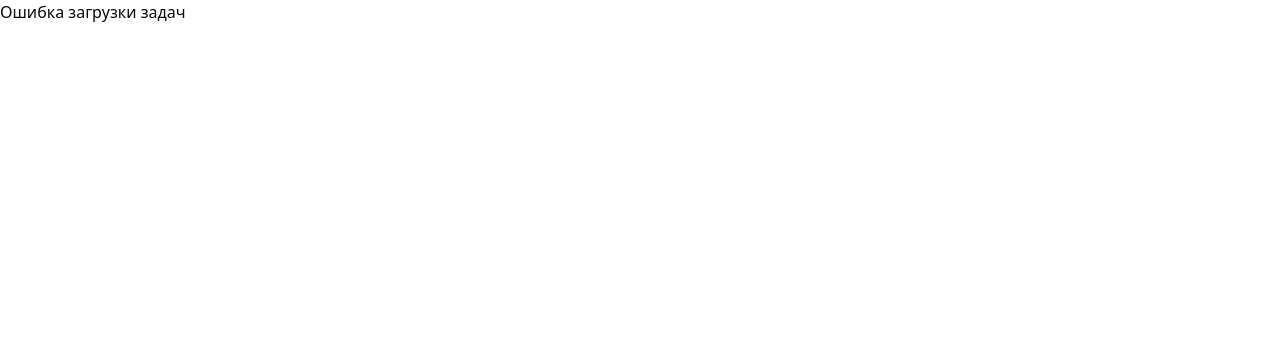
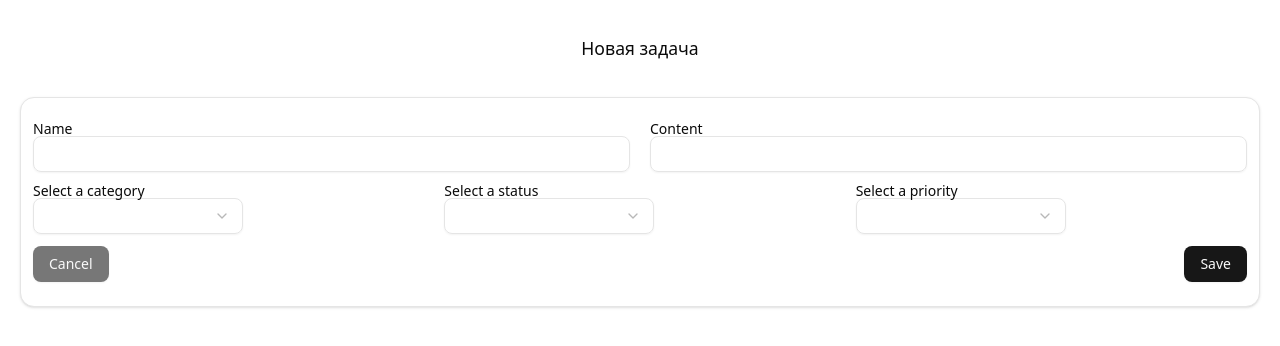
Before and after one commit to walledoll/toDoList, a React (Vite) app in the folder client/: page /task/new in a window 1280 px wide. Shown: the top 346 px of the page. Built offline with nearby package versions, Linux system fonts and the light colour scheme; no server answers.

Commit message:
add log to find problem issue

```diff
--- a/client/src/pages/Details.tsx
+++ b/client/src/pages/Details.tsx
@@ -11,8 +11,8 @@ export default function Details() {
     const { data: tasks, isLoading, error } = useTasks();
     const deleteTask = useDeleteTask();
     const updateTask = useUpdateTask();
-    if (error) return <div>Ошибка загрузки задач</div>;
-    if (isLoading  || !tasks) return <div>Загрузка задач...</div>;
+    if (error) return <div>Can not get task of id {id}</div>;
+    if (isLoading  || !tasks) return <div>Loading...</div>;
     const task = tasks.find((task) => task.id === taskId);
 
 
--- a/client/src/pages/Home.tsx
+++ b/client/src/pages/Home.tsx
@@ -7,8 +7,8 @@ import { useTasks } from '@/app/hooks/useTasks';
 export default function Home() {
     const { data: tasks, isLoading, error } = useTasks();
     const navigate = useNavigate();
-    if (error ) return <div>Ошибка загрузки задач</div>;
-    if (isLoading || !tasks) return <div>Загрузка задач...</div>;
+    if (error ) return <div>Failed to load tasks</div>;
+    if (isLoading || !tasks) return <div>Loading...</div>;
 
     const handleAddTask = () => {
         navigate('/task/new');
--- a/client/src/pages/New.tsx
+++ b/client/src/pages/New.tsx
@@ -1,44 +1,48 @@
-import { useCreateTask, useTasks } from '@/app/hooks/useTasks';
+import { useCreateTask } from '@/app/hooks/useTasks';
 import { Task } from '@/entities/task/model/Task';
+import { Category, Priority, Status } from '@/shared/types';
 import NewTask from '@/widgets/NewTask';
 import { useState } from 'react';
-import { useNavigate, useParams } from 'react-router-dom';
+import { useNavigate } from 'react-router-dom';
 
-export default function () {
+export default function CreateTaskPage() {
     const navigate = useNavigate();
-    const { id } = useParams();
-    const taskId = Number(id);
-    const { data: tasks, isLoading, error } = useTasks();
     const createTask = useCreateTask();
-     if (error) return <div>Ошибка загрузки задач</div>;
-    if (isLoading  || !tasks) return <div>Загрузка задач...</div>;
-    const task = tasks.find((task) => task.id === taskId);
 
-
-    const [currentTask, setCurrentTask] = useState<Task | null>(task || null);
+    const [currentTask, setCurrentTask] = useState<Task>({
+        id: Date.now(),
+        name: '',
+        content: '',
+        category: Category.Bug,
+        status: Status.Done,
+        priority: Priority.High,
+    });
 
     const handleCancel = () => {
         navigate('/');
     };
 
     const handleChange = (updatedField: Partial<Task>) => {
-        if (currentTask) {
-            const newTask = { ...currentTask, ...updatedField };
-            setCurrentTask(newTask);
-        }
+        setCurrentTask((prev) => ({ ...prev, ...updatedField }));
     };
 
     const handleSubmit = () => {
         if (currentTask) {
-            createTask.mutate(currentTask);
-            navigate('/');
+            createTask.mutate(currentTask, {
+                onSuccess: () => {
+                    navigate('/');
+                },
+                onError: (err) => {
+                    console.error('Ошибка при создании задачи', err);
+                },
+            });
         }
     };
 
     return (
         <div>
             <header className="flex justify-center items-center my-[2em] text-[1.1em]">
-                New Task
+                Новая задача
             </header>
             <NewTask
                 onCancel={handleCancel}
--- a/client/src/widgets/NewTask.tsx
+++ b/client/src/widgets/NewTask.tsx
@@ -125,7 +125,7 @@ export default function NewTask({
                     </div>
                 </div>
                 <div className="flex justify-between mx-3">
-                    <Button className="bg-[#777] text" onClick={onCancel}>
+                    <Button className="bg-[#777] text" onClick={() => {onCancel;   console.log('Клик по кнопке Save');}}>
                         Cancel
                     </Button>
                     <Button onClick={onSubmit}>Save</Button>
```
